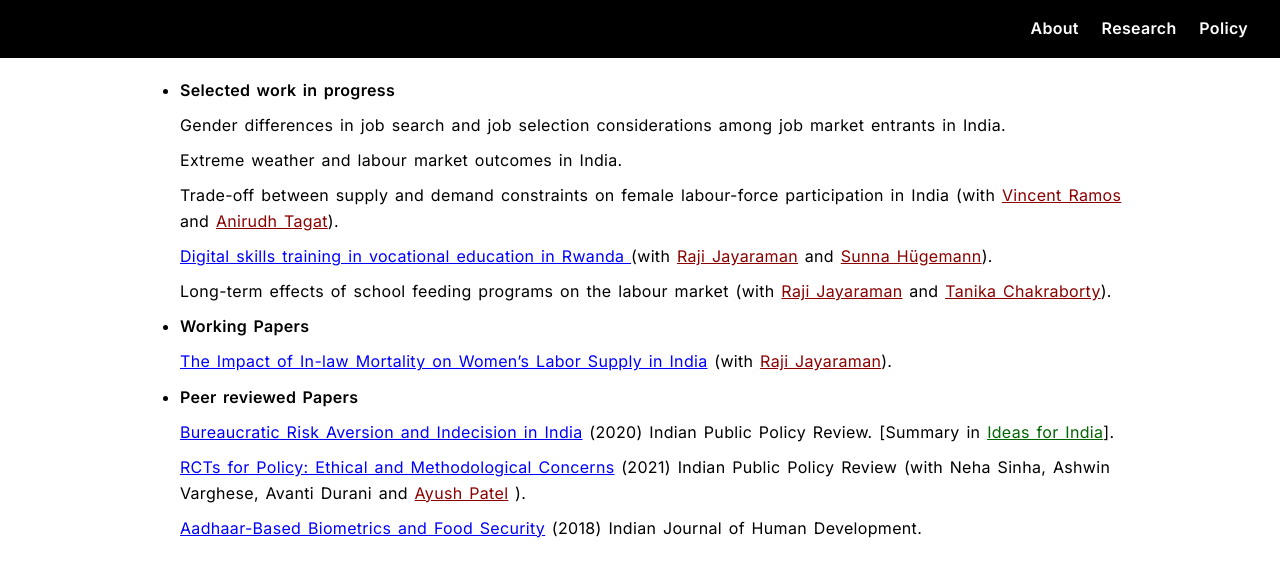
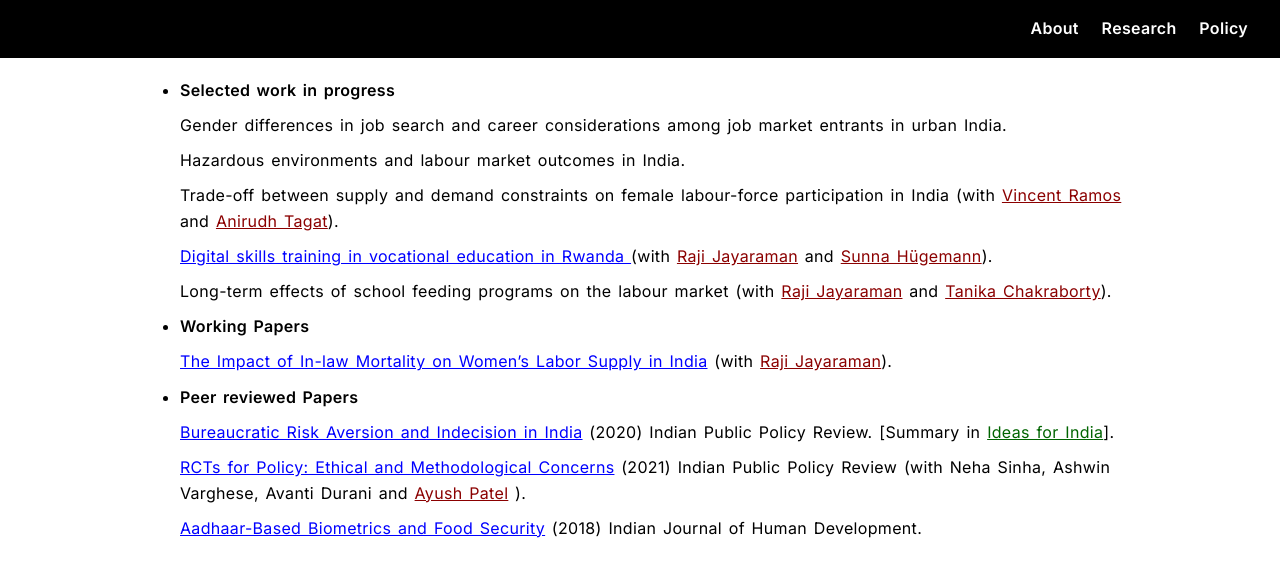
Before and after one commit to snehapmenon/snehapmenon.github.io, a Jekyll site: the page built from research.md, in a window 1280 px wide. Shown: the top 577 px of the page. Built offline with Jekyll 4.4.1, drawn with Linux system fonts in a browser that asks for light colours.

Commit message:
Update research.md

```diff
--- a/research.md
+++ b/research.md
@@ -8,9 +8,9 @@ permalink: /research.html
 
 - **Selected work in progress**
 
-  Gender differences in job search and job selection considerations among job market entrants in India.
+  Gender differences in job search and career considerations among job market entrants in urban India.
 
-  Extreme weather and labour market outcomes in India.
+  Hazardous environments and labour market outcomes in India.
 
   Trade-off between supply and demand constraints on female labour-force participation in India (with <a href="https://vincentrramos.github.io/" style="color: darkred; " target="_blank"  rel="noopener noreferrer" >Vincent Ramos</a> and <a href="https://www.anirudhtagat.com/" style="color: darkred; " target="_blank"  rel="noopener noreferrer" >Anirudh Tagat</a>).
 
```
